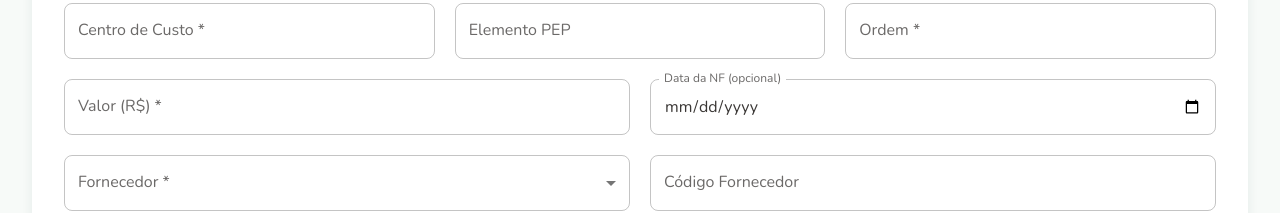
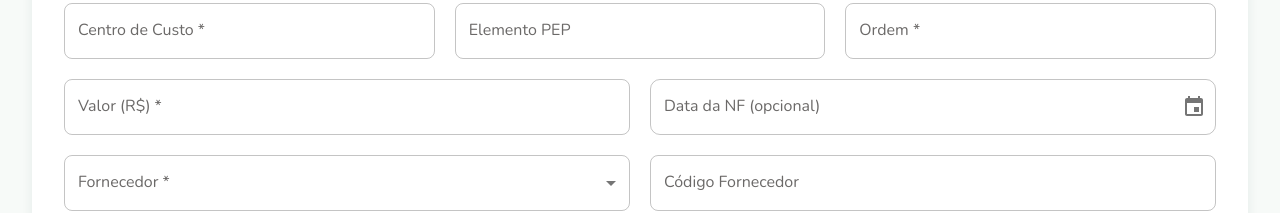
Before and after one commit to devRafaCoelho/neo-project, a React (Vite) app: page /provisao in a window 1280 px wide. Shown: the part 335-548 px from the top of the page. Built offline with nearby package versions, Linux system fonts and the light colour scheme; sample sign-in values are in the browser's storage.

Commit message:
modificado o formulário da pagina de criação de provisão

```diff
--- a/package.json
+++ b/package.json
@@ -15,6 +15,8 @@
     "@hookform/resolvers": "^5.4.0",
     "@mui/icons-material": "^9.0.1",
     "@mui/material": "^9.0.1",
+    "@mui/x-date-pickers": "^9.3.0",
+    "dayjs": "^1.11.21",
     "notistack": "^3.0.2",
     "react": "^19.2.6",
     "react-dom": "^19.2.6",
--- /dev/null
+++ b/src/components/form/CurrencyTextField.jsx
@@ -0,0 +1,52 @@
+import { TextField } from '@mui/material';
+import { formatBRLFromDigits, parseBRLInput } from '../../utils/currency';
+
+/**
+ * Campo de moeda BRL com máscara: R$ prefixado e separadores conforme digitação.
+ * value/onChange trabalham com número (ex.: 1500.50).
+ */
+export default function CurrencyTextField({
+  label,
+  value,
+  onChange,
+  onBlur,
+  error,
+  helperText,
+  required,
+  fullWidth = true,
+  ...rest
+}) {
+  const digitsFromValue = () => {
+    if (value === undefined || value === null || value === '') return '';
+    return String(Math.round(Number(value) * 100));
+  };
+
+  const displayValue = digitsFromValue()
+    ? formatBRLFromDigits(digitsFromValue())
+    : '';
+
+  const handleChange = (e) => {
+    const digits = e.target.value.replace(/\D/g, '');
+    if (!digits) {
+      onChange(undefined);
+      return;
+    }
+    onChange(parseBRLInput(digits));
+  };
+
+  return (
+    <TextField
+      label={label}
+      fullWidth={fullWidth}
+      value={displayValue}
+      onChange={handleChange}
+      onBlur={onBlur}
+      error={error}
+      helperText={helperText}
+      required={required}
+      placeholder="R$ 0,00"
+      inputMode="numeric"
+      {...rest}
+    />
+  );
+}
--- /dev/null
+++ b/src/components/form/DatePickerField.jsx
@@ -0,0 +1,42 @@
+import { DatePicker } from '@mui/x-date-pickers/DatePicker';
+import dayjs from '../../utils/dayjsPtBr';
+
+/**
+ * DatePicker com formato brasileiro (DD/MM/AAAA).
+ * value/onChange usam string ISO "YYYY-MM-DD" ou vazio.
+ */
+export default function DatePickerField({
+  label,
+  value,
+  onChange,
+  onBlur,
+  error,
+  helperText,
+  ...rest
+}) {
+  const parsed = value ? dayjs(value) : null;
+  const dayjsValue = parsed?.isValid() ? parsed : null;
+
+  return (
+    <DatePicker
+      label={label}
+      value={dayjsValue}
+      onChange={(newValue) => {
+        onChange(newValue && newValue.isValid() ? newValue.format('YYYY-MM-DD') : '');
+      }}
+      format="DD/MM/YYYY"
+      slotProps={{
+        textField: {
+          fullWidth: true,
+          error: !!error,
+          helperText,
+          onBlur,
+        },
+        field: {
+          clearable: true,
+        },
+      }}
+      {...rest}
+    />
+  );
+}
--- a/src/main.jsx
+++ b/src/main.jsx
@@ -1,14 +1,18 @@
 import { StrictMode } from 'react';
 import { createRoot } from 'react-dom/client';
 import { ThemeProvider, CssBaseline } from '@mui/material';
+import { LocalizationProvider } from '@mui/x-date-pickers/LocalizationProvider';
+import { AdapterDayjs } from '@mui/x-date-pickers/AdapterDayjs';
 import { SnackbarProvider } from 'notistack';
 import theme from './theme/theme';
+import './utils/dayjsPtBr';
 import { AuthProvider } from './context/AuthContext';
 import AppRouter from './router/AppRouter';
 
 createRoot(document.getElementById('root')).render(
   <StrictMode>
     <ThemeProvider theme={theme}>
+      <LocalizationProvider dateAdapter={AdapterDayjs} adapterLocale="pt-br">
         <CssBaseline />
         <SnackbarProvider
           maxSnack={3}
@@ -19,6 +23,7 @@ createRoot(document.getElementById('root')).render(
             <AppRouter />
           </AuthProvider>
         </SnackbarProvider>
+      </LocalizationProvider>
     </ThemeProvider>
   </StrictMode>,
 );
--- a/src/pages/ProvisaoPage.jsx
+++ b/src/pages/ProvisaoPage.jsx
@@ -9,6 +9,8 @@ import { yupResolver } from '@hookform/resolvers/yup';
 import * as yup from 'yup';
 import { useSnackbar } from 'notistack';
 import { empresas, fornecedores, contasContabeis } from '../data/mockData';
+import CurrencyTextField from '../components/form/CurrencyTextField';
+import DatePickerField from '../components/form/DatePickerField';
 
 const formGridSx = {
   display: 'grid',
@@ -179,22 +181,33 @@ export default function ProvisaoPage() {
                 />
               </Box>
 
-              <TextField
-                label="Valor (R$) *"
-                fullWidth
-                type="number"
-                slotProps={{ htmlInput: { min: 0, step: '0.01' } }}
-                {...register('valor')}
-                error={!!errors.valor}
-                helperText={errors.valor?.message}
+              <Controller
+                name="valor"
+                control={control}
+                render={({ field }) => (
+                  <CurrencyTextField
+                    label="Valor (R$) *"
+                    value={field.value}
+                    onChange={field.onChange}
+                    onBlur={field.onBlur}
+                    error={!!errors.valor}
+                    helperText={errors.valor?.message}
+                  />
+                )}
               />
 
-              <TextField
-                label="Data da NF (opcional)"
-                fullWidth
-                type="date"
-                slotProps={{ inputLabel: { shrink: true } }}
-                {...register('dataNf')}
+              <Controller
+                name="dataNf"
+                control={control}
+                defaultValue=""
+                render={({ field }) => (
+                  <DatePickerField
+                    label="Data da NF (opcional)"
+                    value={field.value}
+                    onChange={field.onChange}
+                    onBlur={field.onBlur}
+                  />
+                )}
               />
 
               <Controller
--- /dev/null
+++ b/src/utils/currency.js
@@ -0,0 +1,24 @@
+/** Converte número (ex.: 1234.56) para exibição "R$ 1.234,56" */
+export function formatBRL(value) {
+  if (value === undefined || value === null || value === '') return '';
+  const num = Number(value);
+  if (Number.isNaN(num)) return '';
+  return num.toLocaleString('pt-BR', { style: 'currency', currency: 'BRL' });
+}
+
+/** Extrai apenas dígitos e retorna valor numérico em reais (centavos → reais) */
+export function parseBRLInput(input) {
+  const digits = String(input).replace(/\D/g, '');
+  if (!digits) return undefined;
+  return parseInt(digits, 10) / 100;
+}
+
+/** Formata string de dígitos (centavos) enquanto o usuário digita */
+export function formatBRLFromDigits(digits) {
+  if (!digits) return '';
+  const cents = parseInt(digits, 10);
+  return (cents / 100).toLocaleString('pt-BR', {
+    style: 'currency',
+    currency: 'BRL',
+  });
+}
--- /dev/null
+++ b/src/utils/dayjsPtBr.js
@@ -0,0 +1,16 @@
+import dayjs from 'dayjs';
+import updateLocale from 'dayjs/plugin/updateLocale';
+import 'dayjs/locale/pt-br';
+
+dayjs.extend(updateLocale);
+
+// O locale pt-br padrão usa "2ª", "3ª"... em weekdaysMin; o DatePicker do MUI
+// exibe só o 1º caractere, gerando números. Usamos abreviações com letras.
+dayjs.updateLocale('pt-br', {
+  weekdaysMin: ['D', 'S', 'T', 'Q', 'Q', 'S', 'S'],
+  weekdaysShort: ['Dom', 'Seg', 'Ter', 'Qua', 'Qui', 'Sex', 'Sáb'],
+});
+
+dayjs.locale('pt-br');
+
+export default dayjs;
```
Also changed, not shown: 1 other file (tests, documents, lock files or other folders). Lines whose indentation alone changed are shown as unchanged.
